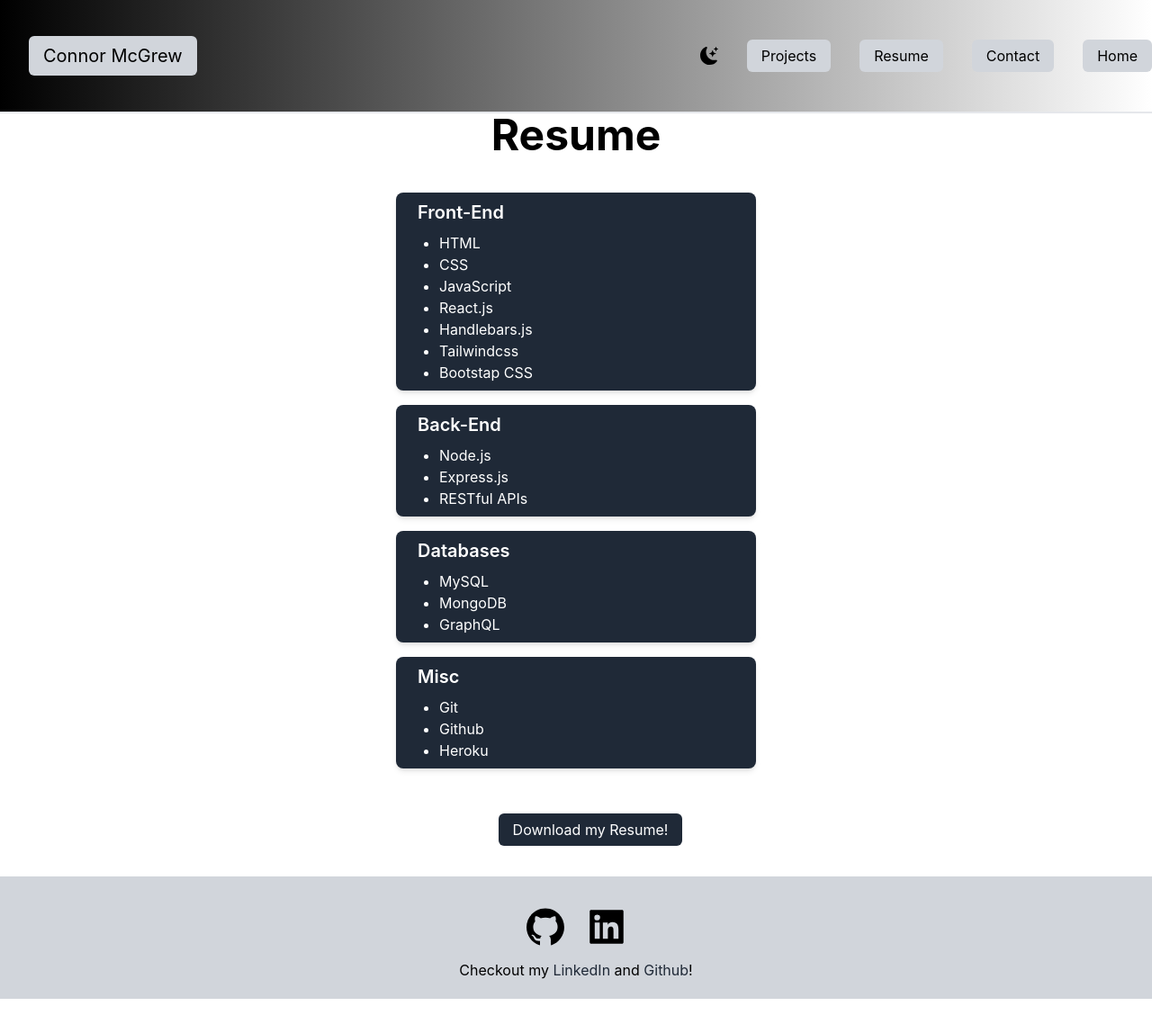
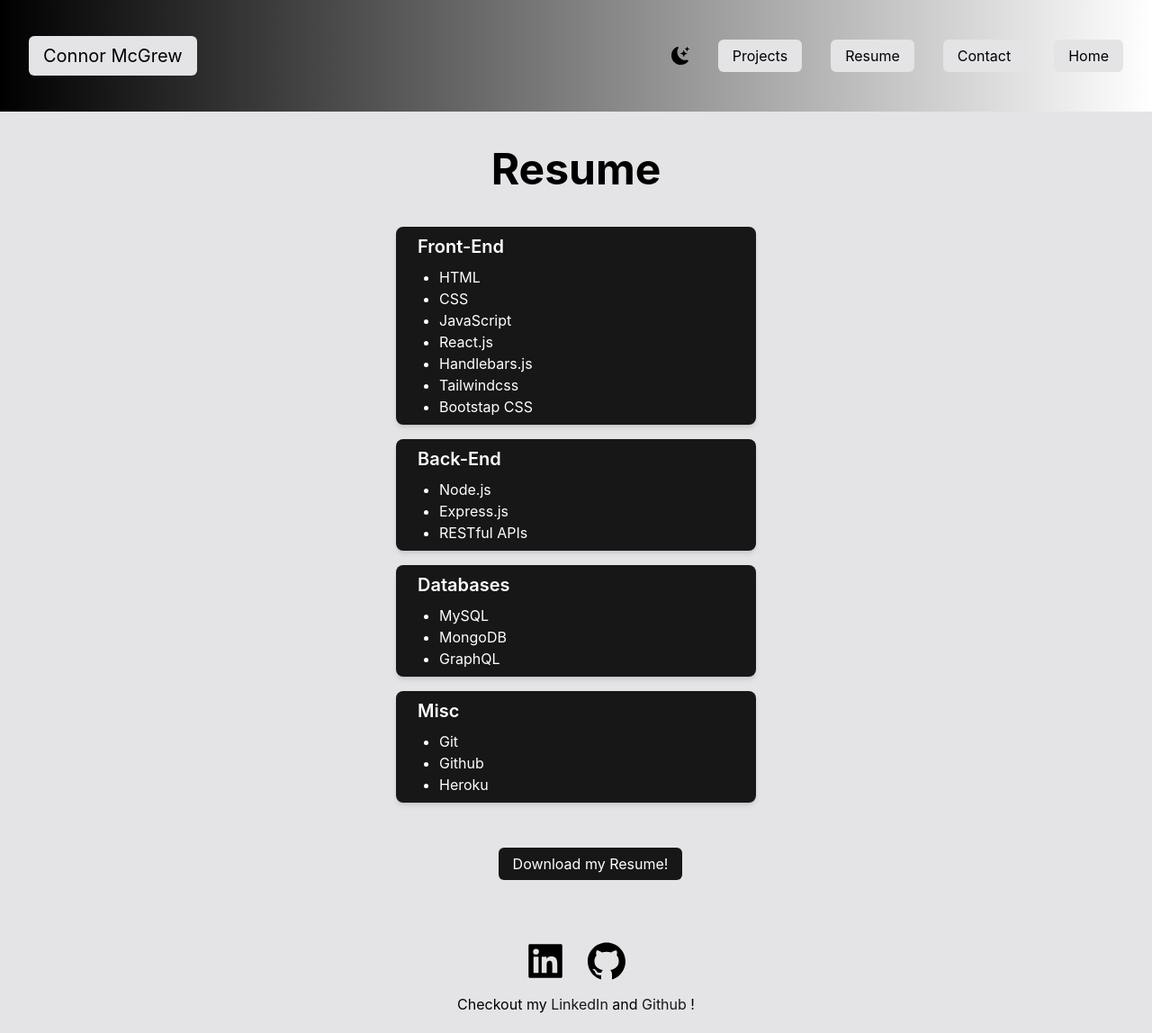
Before and after one commit to connormcgrew/React-Portfolio, a React (Create React App) app in the folder app/: page /resume in a window 1280 px wide. Shown: the whole page at 90% size. Before the commit the page ends 1110 px from the top, so only its background shows below. Built offline with nearby package versions, Linux system fonts and the light colour scheme.

Commit message:
found color themes to use throughout the application, and made dark mode use local storage

```diff
--- a/app/src/components/footer.js
+++ b/app/src/components/footer.js
@@ -6,16 +6,25 @@ const Footer = () => {
   const { darkMode } = useContext(DarkModeContext);
 
   return (
-    <footer className={`py-5 ${darkMode ? 'bg-gray-900 text-white' : 'bg-gray-300 text-black'}`}>
-      <div className="text-5xl flex justify-center gap-5 py-3">
-        <a href="https://github.com/connormcgrew"><AiFillGithub /></a>
-        <a href="https://www.linkedin.com/in/connor-mcgrew-0b7118243/"><AiFillLinkedin /></a>
+    <footer className={`py-5 ${darkMode ? 'bg-neutral-900 text-zinc-200' : 'bg-zinc-200 text-black'}`}>
+      <div className={`text-5xl flex justify-center gap-5 py-3 ${darkMode ? 'text-zinc-200' : 'text-black'}`}>
+        <a href="https://www.linkedin.com/in/connor-mcgrew-0b7118243/" className={`hover:text-blue-700 focus:text-blue-700 transition-colors duration-300 ease-in-out ${darkMode ? 'text-zinc-200' : 'text-black'}`}>
+          <AiFillLinkedin />
+        </a>
+        <a href="https://github.com/connormcgrew" className={`hover:text-gray-800 focus:text-gray-800 transition-colors duration-300 ease-in-out ${darkMode ? 'text-zinc-200' : 'text-black'}`}>
+          <AiFillGithub />
+        </a>
       </div>
-      <div className="flex justify-center">
-        <p>Checkout my
-          <a href="https://www.linkedin.com/in/connor-mcgrew-0b7118243/" className={`${darkMode ? 'text-white' : 'text-gray-800'}`}> LinkedIn </a>
-          and
-          <a href="https://github.com/connormcgrew" className={`${darkMode ? 'text-white' : 'text-gray-800'}`}> Github</a>
+      <div className={`flex justify-center ${darkMode ? 'text-zinc-200' : 'text-black'}`}>
+        <p>
+          Checkout my{" "}
+          <a href="https://www.linkedin.com/in/connor-mcgrew-0b7118243/" className={`${darkMode ? 'text-blue-700': 'text-neutral-900'} hover:text-blue-700 focus:text-blue-700 transition-colors duration-300 ease-in-out ${darkMode ? 'text-zinc-200' : 'text-black'}`}>
+            LinkedIn
+          </a>{" "}
+          and{" "}
+          <a href="https://github.com/connormcgrew" className={`${darkMode ? 'text-gray-800': 'text-neutral-900'} hover:text-gray-800 focus:text-gray-800 transition-colors duration-300 ease-in-out ${darkMode ? 'text-zinc-200' : 'text-black'}`}>
+            Github
+          </a>{" "}
           !
         </p>
       </div>
--- a/app/src/components/header.js
+++ b/app/src/components/header.js
@@ -7,19 +7,19 @@ const Header = () => {
   const { darkMode, toggleDarkMode } = useContext(DarkModeContext);
 
   return (
-    <nav className={`py-10 flex justify-between ${darkMode ? 'bg-gradient-to-r from-white to-black text-white' : 'bg-gradient-to-r from-black to-white'} border-b-2 border-gray-200`}>
+    <nav className={`py-10 flex justify-between ${darkMode ? 'bg-gradient-to-r from-white to-black text-white' : 'bg-gradient-to-r from-black to-white'}`}>
       <NavLink to="/">
-        <h1 className={`text-xl ${darkMode ? 'bg-gray-800 text-white'  : 'bg-gray-300 text-black'}  px-4 py-2 rounded-md ml-8`}>Connor McGrew</h1>
+        <h1 className={`text-xl ${darkMode ? 'bg-neutral-900 text-zinc-200'  : 'bg-zinc-200 text-black'} hover:bg-pink-500 hover:text-white focus:bg-pink-500 focus:text-white transition-colors duration-300 ease-in-out px-4 py-2 rounded-md ml-8`}>Connor McGrew</h1>
       </NavLink>
-      <ul className='flex items-center'>
+      <ul className='flex items-center mr-8'>
         <li>
           <BsFillMoonStarsFill onClick={toggleDarkMode} className='cursor-pointer text-xl'/>
         </li>
         <li>
-          <NavLink className={`px-4 py-2 rounded-md ml-8 ${darkMode ? 'text-white bg-gray-800' : 'text-black bg-gray-300'}`} to="/projects">Projects</NavLink>
-          <NavLink download="Connor McGrew Resume" className={`px-4 py-2 rounded-md ml-8 ${darkMode ? 'text-white bg-gray-800' : 'text-black bg-gray-300'}`} to="/resume">Resume</NavLink>
-          <NavLink className={`px-4 py-2 rounded-md ml-8 ${darkMode ? 'text-white bg-gray-800' : 'text-black bg-gray-300'}`} to="/contact">Contact</NavLink>
-          <NavLink className={`px-4 py-2 rounded-md ml-8 ${darkMode ? 'text-white bg-gray-800' : 'text-black bg-gray-300'}`} to="/">Home</NavLink>
+          <NavLink className={`px-4 py-2 rounded-md ml-8 ${darkMode ? 'text-zinc-200 bg-neutral-900' : 'text-black bg-zinc-200'} hover:bg-pink-500 hover:text-white focus:bg-pink-500 focus:text-white transition-colors duration-300 ease-in-out`} to="/projects">Projects</NavLink>
+          <NavLink download="Connor McGrew Resume" className={`px-4 py-2 rounded-md ml-8 ${darkMode ? 'text-zinc-200 bg-neutral-900' : 'text-black bg-zinc-200'} hover:bg-pink-500 hover:text-white focus:bg-pink-500 focus:text-white transition-colors duration-300 ease-in-out`} to="/resume">Resume</NavLink>
+          <NavLink className={`px-4 py-2 rounded-md ml-8 ${darkMode ? 'text-zinc-200 bg-neutral-900' : 'text-black bg-zinc-200'} hover:bg-pink-500 hover:text-white focus:bg-pink-500 focus:text-white transition-colors duration-300 ease-in-out`} to="/contact">Contact</NavLink>
+          <NavLink className={`px-4 py-2 rounded-md ml-8 ${darkMode ? 'text-zinc-200 bg-neutral-900' : 'text-black bg-zinc-200'} hover:bg-pink-500 hover:text-white focus:bg-pink-500 focus:text-white transition-colors duration-300 ease-in-out`} to="/">Home</NavLink>
         </li>
       </ul>
     </nav>
--- a/app/src/components/langCard.js
+++ b/app/src/components/langCard.js
@@ -1,6 +1,8 @@
-import React from "react";
+import React, { useContext } from "react";
+import { DarkModeContext } from "../contexts/DarkModeContext";
 
 const TechnologiesCard = ({ category }) => {
+  const { darkMode } = useContext(DarkModeContext);
 
   const frontEndTechnologies = ["HTML", "CSS", "JavaScript", "React.js", "Handlebars.js", "Tailwindcss", "Bootstap CSS"];
   const backEndTechnologies = ["Node.js", "Express.js", "RESTful APIs"];
@@ -26,11 +28,11 @@ const TechnologiesCard = ({ category }) => {
   }
 
   return (
-    <div className="flex justify-center">
-      <div style={{width: "400px"}}>
-        <div className="shadow-md rounded-lg p-6 bg-gray-800 text-white py-2 mb-4">
-          <h2 className="text-xl font-semibold mb-2">{category}</h2>
-          <ul className="list-disc pl-6">
+    <div className={`flex justify-center ${darkMode ? "bg-neutral-900 " : "bg-zinc-200 "}`}>
+      <div style={{ width: "400px" }}>
+        <div className={`shadow-md rounded-lg p-6 ${darkMode ? "bg-zinc-200 " : "bg-neutral-900 "} py-2 mb-4`}>
+          <h2 className={`text-xl font-semibold mb-2 ${darkMode ? "text-black" : "text-white"}`}>{category}</h2>
+          <ul className={`list-disc pl-6 ${darkMode ? "text-black" : "text-white"}`}>
             {technologies.map((tech, index) => (
               <li key={index}>{tech}</li>
             ))}
--- a/app/src/contexts/DarkModeContext.js
+++ b/app/src/contexts/DarkModeContext.js
@@ -1,9 +1,16 @@
-import React, { createContext, useState } from 'react';
+import React, { createContext, useState, useEffect } from 'react';
 
-export const DarkModeContext = createContext();
+const DarkModeContext = createContext();
 
-export const DarkModeProvider = ({ children }) => {
-  const [darkMode, setDarkMode] = useState(false);
+const DarkModeProvider = ({ children }) => {
+  const [darkMode, setDarkMode] = useState(() => {
+    const savedDarkMode = localStorage.getItem('darkMode');
+    return savedDarkMode ? JSON.parse(savedDarkMode) : false;
+  });
+
+  useEffect(() => {
+    localStorage.setItem('darkMode', JSON.stringify(darkMode));
+  }, [darkMode]);
 
   const toggleDarkMode = () => {
     setDarkMode((prevDarkMode) => !prevDarkMode);
@@ -15,3 +22,5 @@ export const DarkModeProvider = ({ children }) => {
     </DarkModeContext.Provider>
   );
 };
+
+export { DarkModeContext, DarkModeProvider };
--- a/app/src/pages/home.js
+++ b/app/src/pages/home.js
@@ -4,7 +4,7 @@ import { DarkModeContext } from '../contexts/DarkModeContext';
 export default function Home() {
   const { darkMode } = useContext(DarkModeContext);
   return (
-    <div className={` ${darkMode ? 'bg-gray-900 text-white' : 'bg-gray-300 text-black'}`}>
+    <div className={` ${darkMode ? 'bg-neutral-900 text-white' : 'bg-zinc-200 text-black'}`}>
       <main className='px-10'>
         <section className='min-h-screen'>
 
--- a/app/src/pages/resume.js
+++ b/app/src/pages/resume.js
@@ -1,14 +1,16 @@
-import React from "react";
+import React, { useContext } from "react";
 import TechnologiesCard from "../components/langCard";
-
+import { DarkModeContext } from "../contexts/DarkModeContext";
 
 const Resume = () => {
+  const { darkMode } = useContext(DarkModeContext);
+
   return (
-    <div>
-    <h1 className="flex justify-center text-5xl pb-10 font-bold">Resume</h1>
+    <div className={` ${darkMode ? "bg-neutral-900 text-zinc-200" : "bg-zinc-200 text-black"}`}>
+      <h1 className="flex justify-center text-5xl pb-10 font-bold py-10">Resume</h1>
 
       {/* Front-end technologies */}
-      <TechnologiesCard category="Front-End"/>
+      <TechnologiesCard category="Front-End" />
 
       {/* Back-end technologies */}
       <TechnologiesCard category="Back-End" />
@@ -24,14 +26,15 @@ const Resume = () => {
           <a
             download="Connor McGrew Resume"
             href="images/resume.pdf"
-        className="bg-gray-800 text-white px-4 rounded-md ml-8  py-2 mb-12"
+            className={`${
+              darkMode ? 'bg-white text-black' : 'bg-neutral-900 text-white'
+            } px-4 rounded-md ml-8 py-2 mb-12 hover:bg-pink-500 hover:text-white focus:bg-pink-500 focus:text-white transition-colors duration-300 ease-in-out`}
           >
             Download my Resume!
           </a>
         </div>
       </div>
     </div>
-
   );
 };
 
--- a/app/tailwind.config.js
+++ b/app/tailwind.config.js
@@ -8,18 +8,7 @@ module.exports = {
     "./src/**/*.{js,jsx,ts,tsx}",
   ],
   theme: {
-    extend: {
-      colors: {
-        DarkMode: {
-          background: '#000',
-          text: '#fff'
-        },
-        LightMode: {
-          background: '#fff',
-          text: '#000'
-        }
-      }
-    },
+    extend: {},
   },
   plugins: [
     require('tailwindcss'),
@@ -31,5 +20,5 @@ module.exports = {
     lg: "1024px",
     xl: "1280px",
   },
-  darkMode: "class",
+  darkMode: "class"
 }
```
Lines whose indentation alone changed are shown as unchanged.
